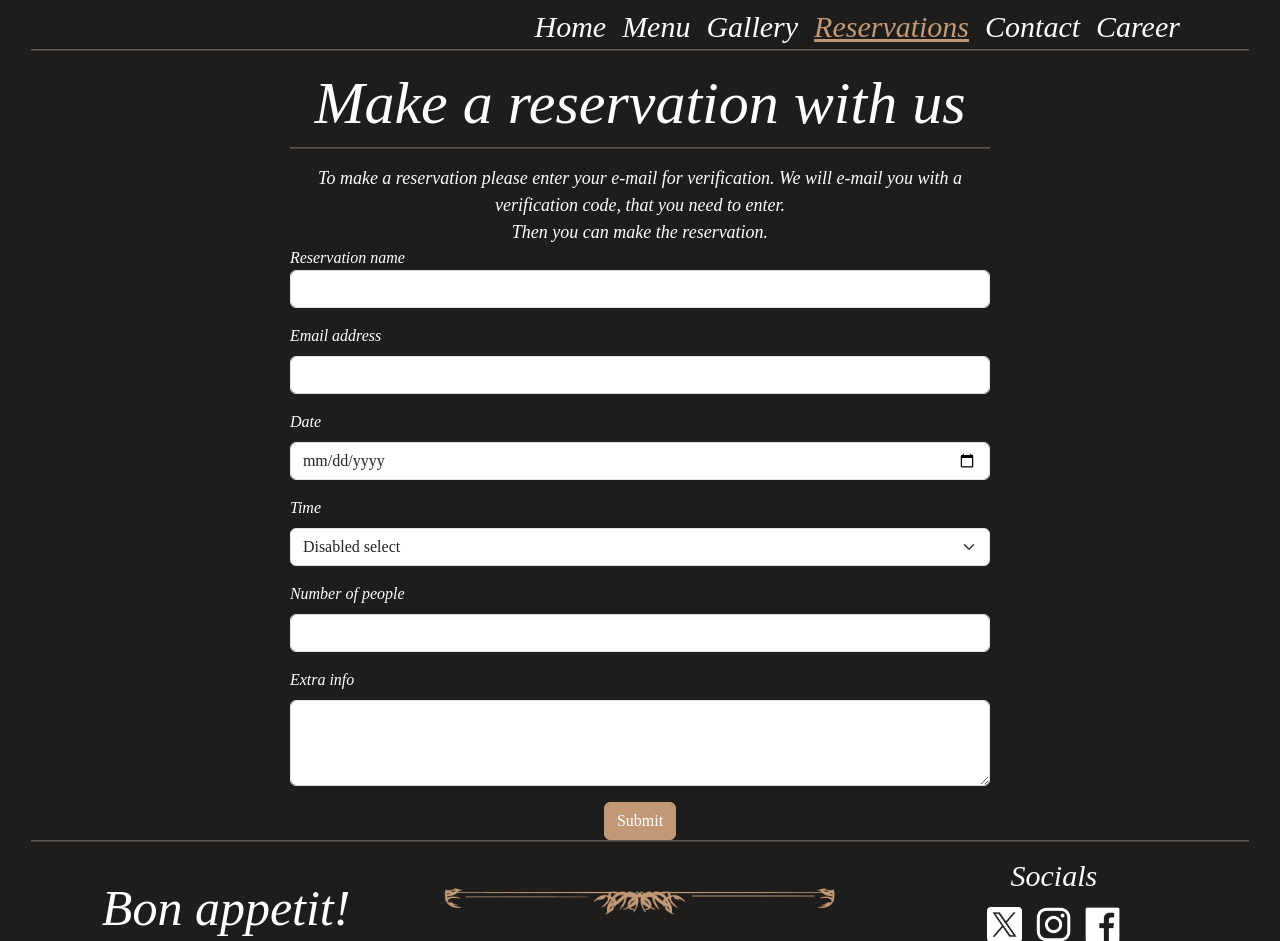
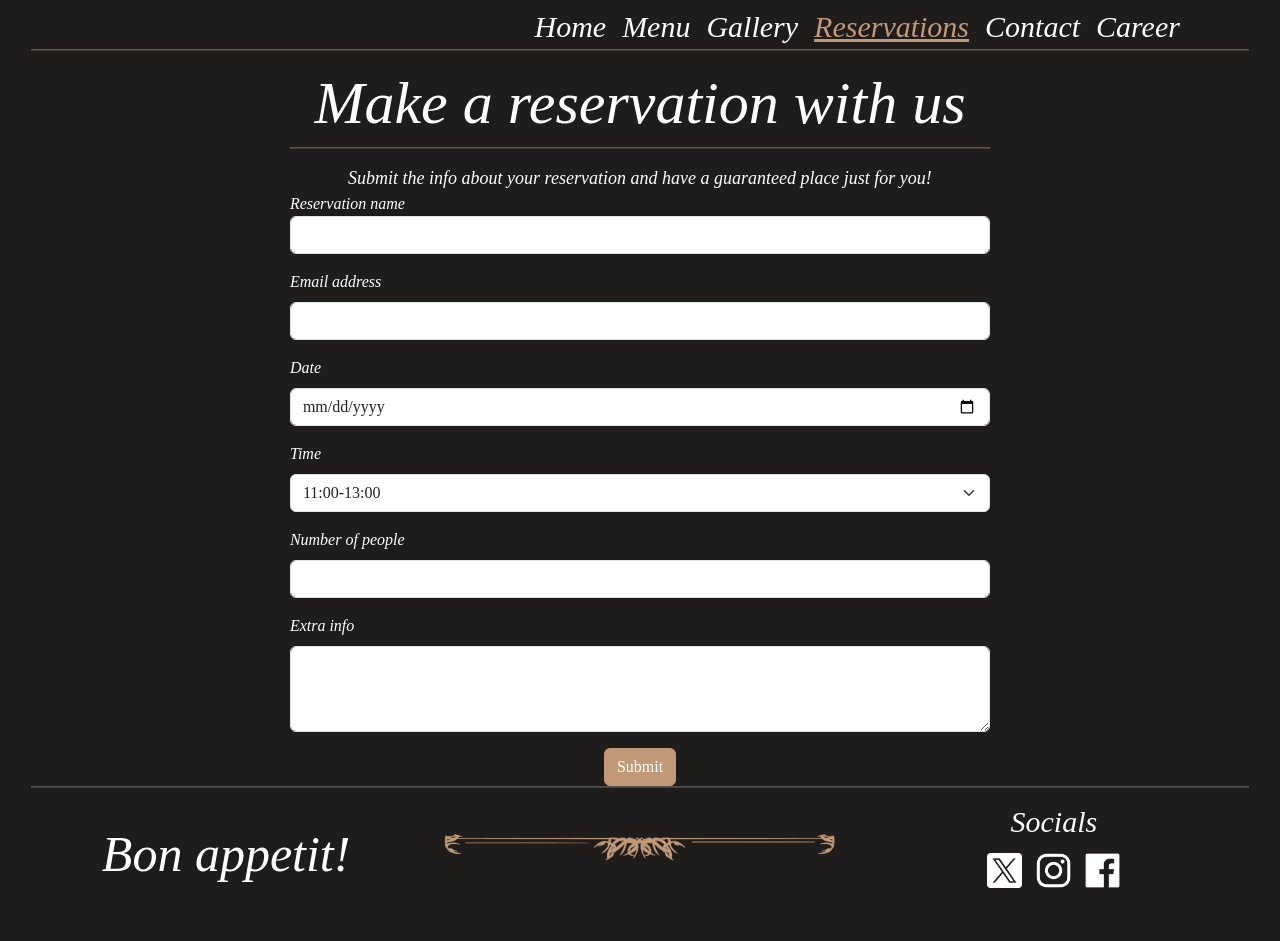
Before and after one commit to hongqian-li/web-programming-project, a PHP site: page /reservations.php in a window 1280 px wide. Shown: the part 296-1237 px from the top of the page. After the commit the page ends 1184 px from the top, so only its background shows below. Run offline with PHP 8.4, Linux system fonts and the light colour scheme.

Commit message:
Reservations form submission done for users small edits on admin panel

```diff
--- a/admin_pages/adminHeader.php
+++ b/admin_pages/adminHeader.php
@@ -26,7 +26,7 @@ if (isset($_POST['logOff'])) {
 
 </head>
 <body>
-<div class="container-fluid">
+<div class="container-fluid" id="main-container">
     <div class="row header">
         <div class="row" id="top-header">
             <div class="col-10">
--- a/admin_pages/example2.php
+++ b/admin_pages/example2.php
@@ -11,9 +11,9 @@ $keywords = '';
 $title = 'Admin - Example 2';
 include_once 'adminHeader.php';
 ?>
-
-<p>Page 2</p>
-
+    <div class="content">
+        <p>Page 2</p>
+    </div>
 <?php
 include_once 'adminFooter.php';
 ?>
--- a/reservations.php
+++ b/reservations.php
@@ -1,51 +1,123 @@
 <?php
+session_start();
 $title = 'Amici Ristorante - Reservations';
 $description = 'The reservation page for the Amici Ristorante restaurant';
 $keywords = 'Italian, Restaurant, Hameenlinna, Cheap, Lunch, Dinner, Reservations';
 include_once 'header.php';
+
+if (isset($_SESSION['emailTaken']) && $_SESSION['emailTaken'] == true) {
+    echo "<script>alert('Email was already used!')</script>";
+}
+session_destroy();
 ?>
     <!--Content-->
     <div class="row">
         <div class="col-sm-7 center" id="reservationform">
             <h2 class="center-align heading">Make a reservation with us</h2>
             <hr>
-            <p class="description center center-align"> To make a reservation please enter your e-mail for verification.
-                We will e-mail you with a verification code,
-                that you need to enter. <br>Then you can make the reservation.
+            <p class="description center center-align"> Submit the info about your reservation and have a guaranteed
+                place just for you!
             </p>
-            <form>
+            <form method="post" action="reservationsProcess.php">
                 <div class="mb-3">
                     <label for="name" class="form-label center">Reservation name</label>
-                    <input type="text" class="form-control center" id="name" name="name">
+                    <input type="text" class="form-control center" id="name" name="name" required minlength="3"
+                           maxlength="50">
+                    <span id ="nameError"></span>
+
                 </div>
                 <div class="mb-3">
                     <label for="email" class="form-label">Email address</label>
-                    <input type="email" class="form-control" id="email" name="email">
+                    <input type="email" class="form-control" id="email" name="email" required>
+                    <span id ="emailError"></span>
                 </div>
                 <div class="mb-3">
                     <label for="date" class="form-label">Date</label>
-                    <input type="date" class="form-control" id="date" name="date">
+                    <input type="date" class="form-control" id="date" name="date" required
+                           min="<?php echo date("Y-m-d") ?>">
                 </div>
                 <div class="mb-3">
                     <label for="time" class="form-label">Time</label>
-                    <select id="time" class="form-select" name="time">
-                        <option>Disabled select</option>
+                    <select id="time" class="form-select" name="time" required>
+                        <option value="11:00:00">11:00-13:00</option>
+                        <option value="12:00:00">12:00-14:00</option>
+                        <option value="13:00:00">13:00-15:00</option>
+                        <option value="14:00:00">14:00-16:00</option>
+                        <option value="15:00:00">15:00-17:00</option>
+                        <option value="16:00:00">16:00-18:00</option>
+                        <option value="17:00:00">17:00-19:00</option>
+                        <option value="18:00:00">18:00-20:00</option>
+                        <option value="19:00:00">19:00-21:00</option>
                     </select>
                 </div>
                 <div class="mb-3">
                     <label for="peopleNum" class="form-label">Number of people</label>
-                    <input type="number" class="form-control" id="peopleNum" name="peopleNum">
+                    <input type="number" class="form-control" id="peopleNum" name="peopleNum" required min="1">
+                    <span id="peopleNumError"></span>
                 </div>
                 <div class="mb-3">
                     <label for="extraInfo" class="form-label">Extra info</label>
                     <textarea class="form-control" id="extraInfo" rows="3" name="extraInfo"></textarea>
                 </div>
-                <button type="submit" class="btn btn-primary center">Submit</button>
+                <button type="submit" class="btn btn-primary center" name="submit">Submit</button>
             </form>
         </div>
 
     </div>
 
+    <script>
+
+
+
+        function validateName() {
+            const name = document.getElementById("name").value;
+            const nameError = document.getElementById("nameError");
+
+            if (name.length < 3 || name.length > 20) {
+                nameError.innerHTML = "Name must be between 3 & 20 characters";
+                return false;
+            } else {
+                nameError.innerHTML = "";
+                return true;
+            }
+        }
+
+
+        function validateEmail() {
+            const email = document.getElementById("email").value;
+            const emailError = document.getElementById("emailError");
+
+            if (email === "" || !email.includes("@")) {
+                emailError.innerHTML = "Please enter a valid email address";
+                return false;
+            } else {
+                emailError.innerHTML = "";
+                return true;
+            }
+        }
+
+        function validatePeopleNum() {
+            const peopleNum = document.getElementById("peopleNum").value;
+            const peopleNumError = document.getElementById("peopleNumError");
+
+            if (peopleNum < 1) {
+                peopleNumError.innerHTML = "The reservation must be for at least 1 person";
+                return false;
+            } else {
+                peopleNumError.innerHTML = "";
+                return true;
+            }
+        }
+
+
+        // event listeners for real time validation
+        document.getElementById("name").addEventListener("input", validateName);
+        document.getElementById("email").addEventListener("input", validateEmail);
+        document.getElementById("peopleNum").addEventListener("input", validatePeopleNum);
+
+    </script>
+
+
 <?php
 include_once 'footer.php';
 ?>
--- a/styles/admin-styles.css
+++ b/styles/admin-styles.css
@@ -167,9 +167,6 @@ body {
 }
 
 #footer {
-    position: fixed;
-    bottom:0;
-    left: 0;
     height: 100px;
     background-image: linear-gradient(var(--secondary-color), var(--main-color));
     color: white;
@@ -186,6 +183,7 @@ body {
 
 .content {
     margin-top: 10px;
+    min-height: 71vh;
 }
 
 .content-title{
```
Also changed, not shown: reservationsProcess.php (added, +43 -0 lines).
